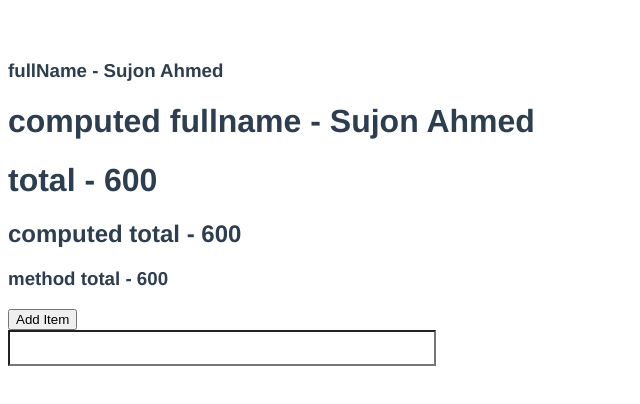
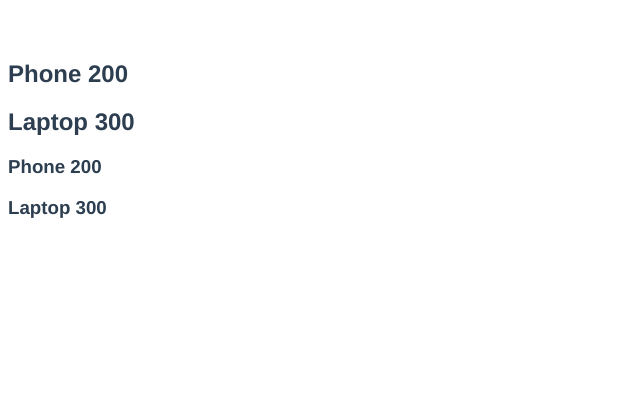
Before and after one commit to Sujon-Ahmed/vue.js-v3, a Vue app in the folder vue-basic/: page / in a window 1280 px wide. Shown: the top 404 px of the page, without its empty margins (0-640 px from the left). Built offline with nearby package versions, Linux system fonts and the light colour scheme.

Commit message:
Computed Properties and v-for

```diff
--- a/vue-basic/src/App.vue
+++ b/vue-basic/src/App.vue
@@ -215,7 +215,7 @@
   <h3 v-pre>{{ name }}</h3> -->
 
   <!-- computed properties -->
-  <h3>fullName - {{ firstName }} {{ lastName }}</h3>
+  <!-- <h3>fullName - {{ firstName }} {{ lastName }}</h3>
   <h1>computed fullname - {{ fullName }}</h1>
 
   <h1>total - {{ items.reduce((total, curr) => (total += curr.price), 0) }}</h1>
@@ -225,7 +225,14 @@
     Add Item
   </button>
 
-  <input type="text" v-model="country">
+  <input type="text" v-model="country"> -->
+
+  <template v-for="item in items" :key="item.id">
+    <h2 v-if="item.price > 100">{{ item.title }} {{ item.price }}</h2>
+  </template>
+  <h3 v-for="item in expensiveItems" :key="item.id">
+    {{ item.title }} {{ item.price }}
+  </h3>
 </template>
 
 <script>
@@ -320,7 +327,7 @@
           price: 300,
         },
       ],
-      country: ''
+      country: "",
     };
   },
   methods: {
@@ -340,7 +347,7 @@
       console.log("Form Values: ", this.formValues);
     },
     totalItemPrice() {
-      console.log('method total');
+      console.log("method total");
       return this.items.reduce((total, curr) => (total += curr.price), 0);
     },
   },
@@ -349,8 +356,11 @@
       return `${this.firstName} ${this.lastName}`;
     },
     total() {
-      console.log('computed total');
+      console.log("computed total");
       return this.items.reduce((total, curr) => (total += curr.price), 0);
+    },
+    expensiveItems() {
+      return this.items.filter((item) => item.price > 100);
     },
   },
 };
```
